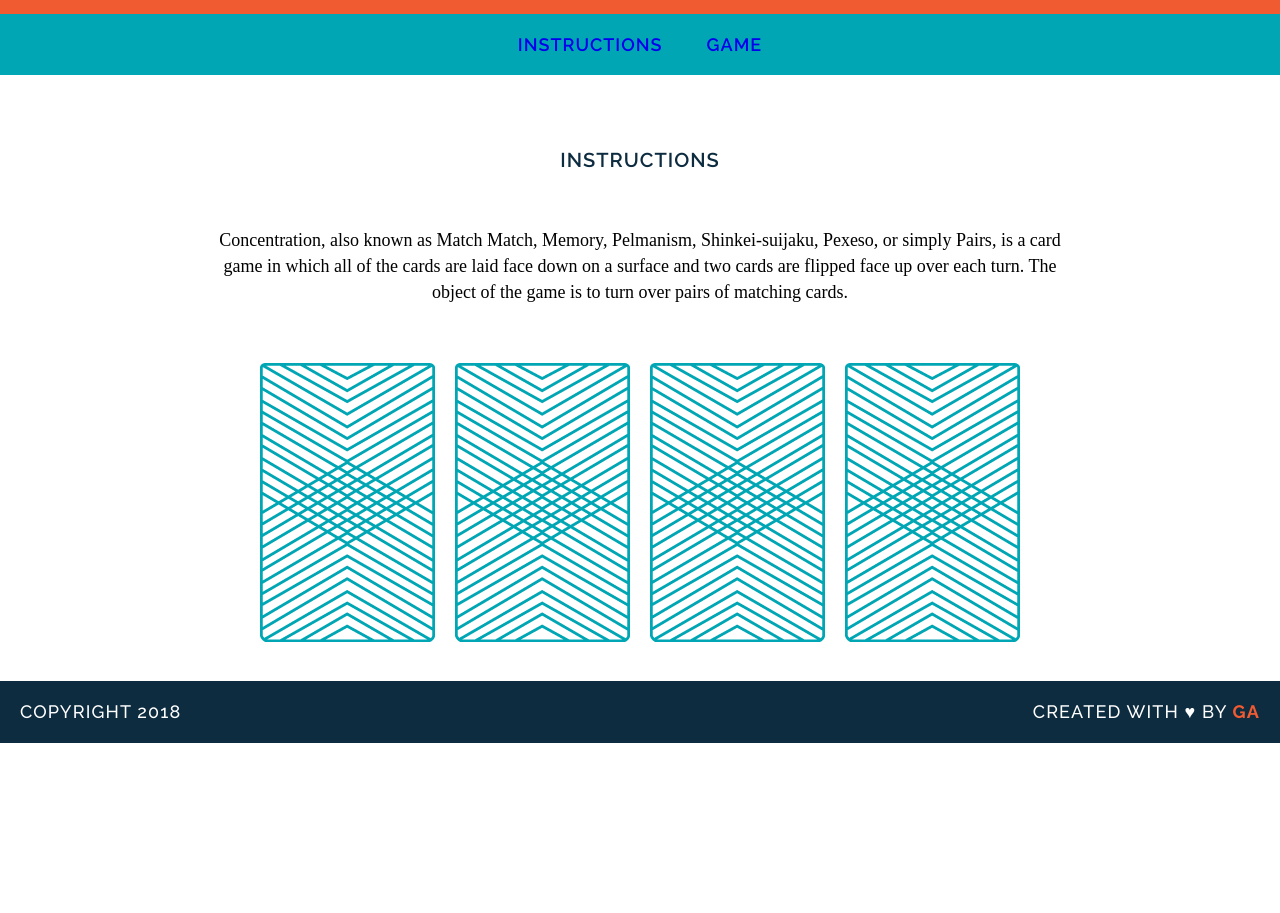
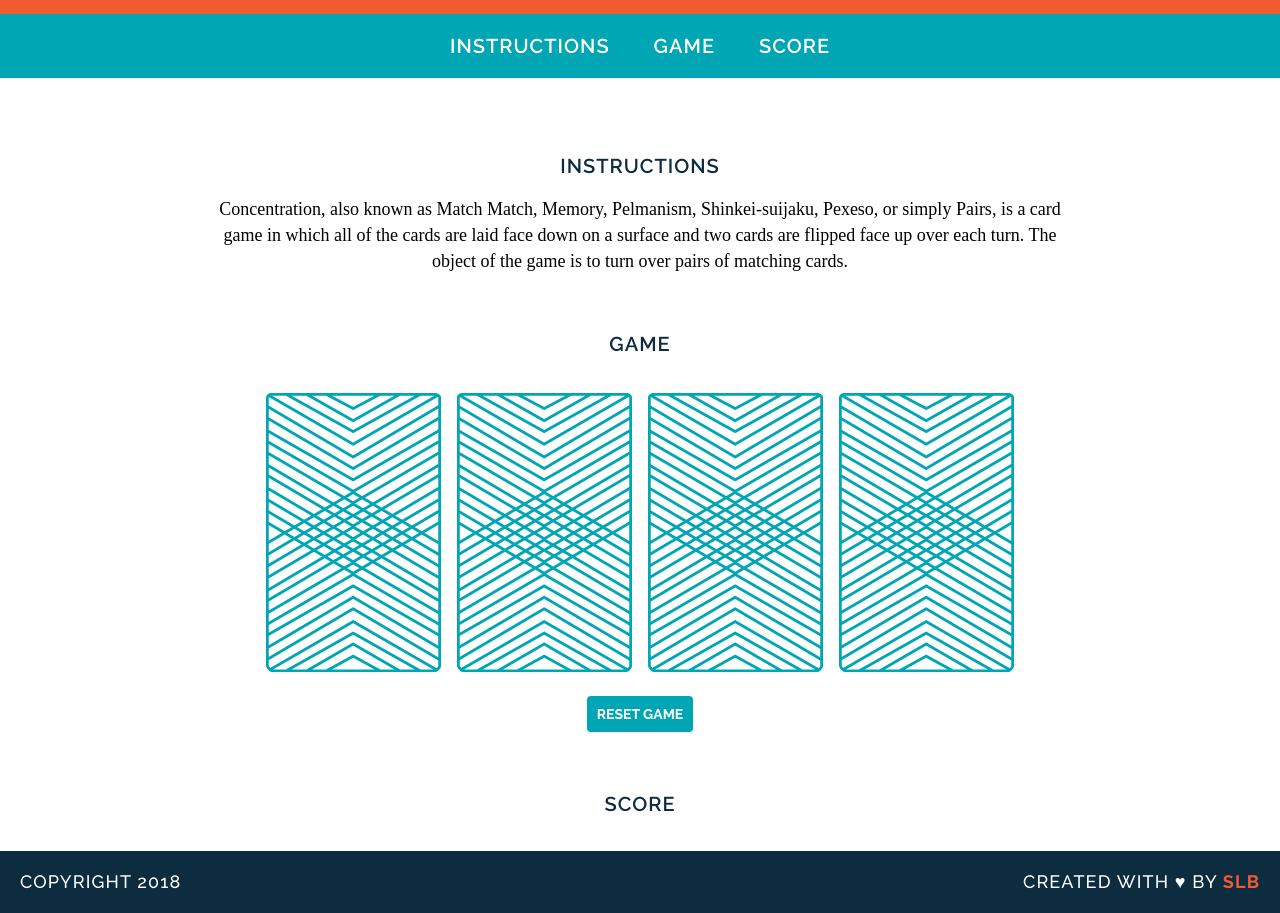
Before and after one commit to saral04/wdi-fundamentals-memorygame, a plain HTML site: page index.html in a window 1280 px wide. Shown: the part 99-1012 px from the top of the page. Before the commit the page ends 842 px from the top, so only its background shows below. Drawn offline with Linux system fonts and the light colour scheme; a web font is replaced by a local one.

Commit message:
created game logic with Reset Game button

```diff
--- a/css/style.css
+++ b/css/style.css
@@ -1,10 +1,11 @@
 a {
   text-decoration: none;
+  text-transform: uppercase;
   font-family: "Raleway", sans-serif;
+  color: #FFFFFF;
   letter-spacing: 1px;
   font-weight: 600;
-  font-size: 18px;
-  text-transform: uppercase;
+  font-size: 20px;
   margin: 0 20px;
   border-bottom: 2px solid transparent;
 }
@@ -20,6 +21,20 @@ a:visited {
 body {
   text-align: center;
   margin: 0;
+}
+
+button {
+  cursor: pointer;
+  font-family: "Raleway", sans-serif;
+  background-color: #00A6B3;
+  color: white;
+  text-transform: uppercase;
+  font-weight: bold;
+  font-size: 14px;
+  padding: 10px 10px;
+  margin: 20px;
+  border-radius: 4px;
+  border: none;
 }
 
 footer {
@@ -39,25 +54,25 @@ header {
 }
 
 h1 {
+  text-transform: uppercase;
   font-family: "Raleway", sans-serif;
   letter-spacing: 1px;
   font-weight: 400;
   font-size: 45px;
-  text-transform: uppercase;
   margin: 0;
 }
 
 h2 {
+  text-transform: uppercase;
   font-family: "Raleway", sans-serif;
   color: #0D2C40;
   letter-spacing: 1px;
   font-weight: 600;
   font-size: 20px;
-  text-transform: uppercase;
-}
+  }
 
 img {
-  margin: 40px 8px 0;
+  margin: 20px 8px 0;
 }
 
 main {
--- a/index.html
+++ b/index.html
@@ -4,36 +4,38 @@
     <meta charset="utf-8">
     <title>Memory Card Game</title>
     <link href="https://fonts.googleapis.com/css?family=Droid+Serif|Raleway:400,500,600,700" rel="stylesheet">
-    <link rel="stylesheet" type="text/css" href="css/style.css">
+    <link href="css/style.css" rel="stylesheet" type="text/css">
   </head>
   <body>
 
   <header>
-    <h1>Memory Game</h1>
+    <h1>Memory Mayhem</h1>
   </header>
 
   <nav>
     <a href="#instructions">Instructions</a>
-    <a href="#">Game</a>
+    <a href="#game">Game</a>
+    <a href="#score">Score</a>
   </nav>
 
   <main>
 
-    <a name="instructions"><h2>Instructions</h2></a>
+    <a name="instructions"></a><h2>Instructions</h2>
       <p>Concentration, also known as Match Match, Memory, Pelmanism, Shinkei-suijaku, Pexeso, or simply Pairs, is a card game in which all of the cards are laid face down on a surface and two cards are flipped face up over each turn. The object of the game is to turn over pairs of matching cards.</p>
 
-      <div>
-      <img src="images/back.png" alt="Queen of Diamonds">
-      <img src="images/back.png" alt="Queen of Hearts">
-      <img src="images/back.png" alt="King of Diamonds">
-      <img src="images/back.png" alt="King of Hearts">
-      </div>
+      <a name="game"></a><h2>Game</h2>
+      <div id="game-board" class="board clearfix"></div>
+      <button>Reset Game</button>
+
+      <br />
+
+      <a name="score"></a><h2>Score</h2>
 
   </main>
 
   <footer class="clearfix">
     <p class="copyright">Copyright 2018</p>
-    <p class="message">Created with &hearts; by <span class="name">GA</span></p>
+    <p class="message">Created with &hearts; by <span class="name">SLB</span></p>
   </footer>
 
   <script src="js/main.js"></script>
--- a/js/main.js
+++ b/js/main.js
@@ -23,19 +23,41 @@ var cards = [
 var cardsInPlay = [];
 
 var checkForMatch = function() {
-  if (cardsInPlay[0] === cardsInPlay[1]) {
+    if (cardsInPlay[0] === cardsInPlay[1]) {
     alert("You found a match!");
   } else {
     alert("Sorry, try again.");
   }
 };
 
-var flipCard = function(cardId) {
+var flipCard = function() {
+  var cardId = this.getAttribute("data-id");
   console.log("User flipped " + cards[cardId].rank);
   console.log(cards[cardId].cardImage);
   console.log(cards[cardId].suit);
   cardsInPlay.push(cards[cardId].rank);
-  checkForMatch();
+  this.setAttribute("src", cards[cardId].cardImage);
+  if (cardsInPlay.length === 2) {
+    checkForMatch();
+  } else {
+    null;
+  }
 };
-flipCard(0);
-flipCard(2);
+
+var createBoard = function() {
+  for (var i = 0; i < cards.length; i++) {
+    var cardElement = document.createElement("img");
+    cardElement.setAttribute("src", "images/back.png");
+    cardElement.setAttribute("data-id", i);
+    cardElement.addEventListener("click", flipCard);
+    document.getElementById("game-board").appendChild(cardElement);
+  }
+};
+
+createBoard();
+
+var resetGame = function() {
+    location.reload();
+};
+
+document.getElementsByTagName("button")[0].addEventListener("click", resetGame);
```
